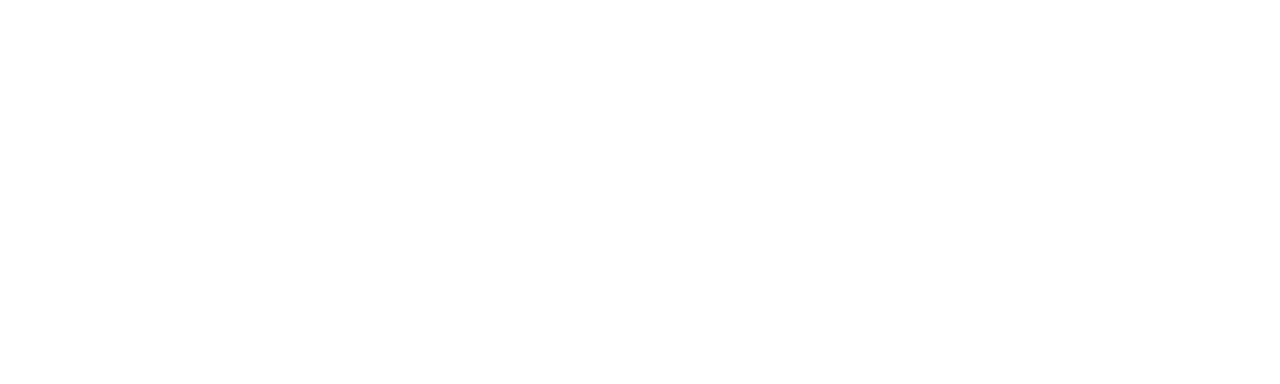
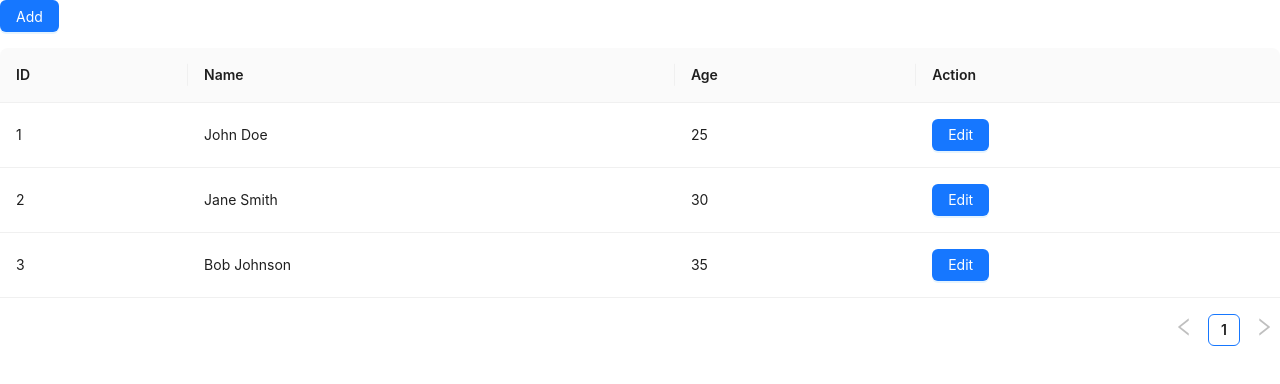
Before and after one commit to mpatwa98/Expensify, a React (Vite) app in the folder client/: page /dev in a window 1280 px wide. Before the commit this address had no page. Shown: the top 384 px of the page. Built offline with nearby package versions, Linux system fonts and the light colour scheme.

Commit message:
Form bug fixed

```diff
--- a/client/package.json
+++ b/client/package.json
@@ -17,9 +17,7 @@
     "moment": "^2.29.4",
     "react": "^18.2.0",
     "react-dom": "^18.2.0",
-    "react-redux": "^8.1.1",
-    "react-router-dom": "^6.14.1",
-    "redux": "^4.2.1"
+    "react-router-dom": "^6.14.1"
   },
   "devDependencies": {
     "@types/react": "^18.2.14",
--- a/client/src/App.jsx
+++ b/client/src/App.jsx
@@ -2,6 +2,7 @@ import { Routes, Route, Navigate } from "react-router-dom";
 import HomePage from "./pages/HomePage";
 import Login from "./pages/Login";
 import Register from "./pages/Register";
+import SampleTable from "./pages/SampleTable";
 
 function App() {
   return (
@@ -17,6 +18,7 @@ function App() {
         />
         <Route path="/register" element={<Register />} />
         <Route path="/login" element={<Login />} />
+        <Route path="/dev" element={<SampleTable />} />
       </Routes>
     </>
   );
--- a/client/src/pages/HomePage.jsx
+++ b/client/src/pages/HomePage.jsx
@@ -22,6 +22,21 @@ const HomePage = () => {
   const [type, setType] = useState("all");
   const [viewData, setViewData] = useState("table");
   const [editable, setEditable] = useState(null);
+  const [form] = Form.useForm();
+
+  // const [editable, setEditable] = useState({
+  //   date:"",
+  //   amount:"",
+  //   type:"",
+  //   category:"",
+  //   reference:"",
+  // });
+
+  const handleEdit = (record) => {
+    setEditable(record);
+    form.setFieldsValue(record);
+    setShowModal(true);
+  };
 
   const api = axios.create({
     baseURL: "http://localhost:8080/api/v1", // Specify the base URL for your API
@@ -54,14 +69,7 @@ const HomePage = () => {
       title: "Actions",
       render: (text, record) => (
         <div>
-          <EditOutlined
-            onClick={() => {
-              setEditable(record);
-              console.log("edit button clicked")
-              console.log(editable);
-              setShowModal(true);
-            }}
-          />
+          <EditOutlined onClick={() => handleEdit(record)} />
           <DeleteOutlined
             className="mx-2"
             onClick={() => {
@@ -74,8 +82,6 @@ const HomePage = () => {
   ];
 
   // getall transactions
-  // useEffect Hook
-  useEffect(() => {
   const getAllTransactions = async () => {
     try {
       const user = JSON.parse(localStorage.getItem("user"));
@@ -94,8 +100,11 @@ const HomePage = () => {
       message.error("Fetch Issue With Transaction");
     }
   };
+
+  // useEffect Hook
+  useEffect(() => {
     getAllTransactions();
-  }, [frequency, selectedDate, type, setAllTransaction]);
+  }, [frequency, selectedDate, type]);
 
   //delete handler
   const handleDelete = async (record) => {
@@ -104,6 +113,7 @@ const HomePage = () => {
       await api.post("/transactions/delete-transaction", {
         transactionId: record._id,
       });
+      getAllTransactions();
       setLoading(false);
       message.success("Transaction Deleted!");
     } catch (error) {
@@ -118,6 +128,7 @@ const HomePage = () => {
     try {
       const user = JSON.parse(localStorage.getItem("user"));
       setLoading(true);
+      // const updatedItem = { ...editable, ...values };
       if (editable) {
         console.log(values);
         await api.post("/transactions/edit-transaction", {
@@ -137,11 +148,13 @@ const HomePage = () => {
         setLoading(false);
         message.success("Transaction Added Successfully");
       }
+      getAllTransactions();
       setShowModal(false);
       setEditable(null);
     } catch (error) {
+      console.log(error);
       setLoading(false);
-      message.error("please fill all fields");
+      message.error("something wrong");
     }
   };
 
@@ -196,8 +209,10 @@ const HomePage = () => {
           <button
             className="btn btn-primary"
             onClick={() => {
+              setEditable(null);
+              form.resetFields();
               setShowModal(true);
-              console.log("Add button clicked")
+              console.log("Add button clicked");
               console.log(editable);
             }}
           >
@@ -219,19 +234,13 @@ const HomePage = () => {
       <Modal
         title={editable ? "Edit Transaction" : "Add Transaction"}
         open={showModal}
+        onOk={handleSubmit}
         onCancel={() => {
           setShowModal(false);
-          setEditable(null);
-          console.log("Cancel button clicked")
-          console.log(editable)
         }}
         footer={false}
       >
-        <Form
-          layout="vertical"
-          onFinish={handleSubmit}
-          initialValues={editable}
-        >
+        <Form form={form} layout="vertical" onFinish={handleSubmit}>
           <Form.Item label="Amount" name="amount">
             <Input type="text" required />
           </Form.Item>
@@ -256,6 +265,7 @@ const HomePage = () => {
           </Form.Item>
           <Form.Item label="Date" name="date">
             <Input type="date" required />
+            {/* <DatePicker/> */}
           </Form.Item>
           <Form.Item label="Reference" name="reference">
             <Input type="text" required />
--- /dev/null
+++ b/client/src/pages/SampleTable.jsx
@@ -0,0 +1,87 @@
+import React, { useState } from 'react';
+import { Table, Button, Modal, Form, Input } from 'antd';
+
+const SampleTable = () => {
+  const [dataSource, setDataSource] = useState([
+    { id: 1, name: 'John Doe', age: 25 },
+    { id: 2, name: 'Jane Smith', age: 30 },
+    { id: 3, name: 'Bob Johnson', age: 35 },
+  ]);
+
+  const [selectedItem, setSelectedItem] = useState(null);
+  const [isModalVisible, setIsModalVisible] = useState(false);
+  const [form] = Form.useForm();
+
+  const handleEdit = (record) => {
+    setSelectedItem(record);
+    form.setFieldsValue(record);
+    setIsModalVisible(true);
+  };
+
+  const handleAdd = () => {
+    setSelectedItem(null);
+    form.resetFields();
+    setIsModalVisible(true);
+  };
+
+  const handleSave = () => {
+    form.validateFields().then((values) => {
+      const updatedItem = { ...selectedItem, ...values };
+      if (selectedItem) {
+        setDataSource((prevDataSource) =>
+          prevDataSource.map((item) =>
+            item.id === selectedItem.id ? updatedItem : item
+          )
+        );
+      } else {
+        updatedItem.id = dataSource.length + 1;
+        setDataSource((prevDataSource) => [...prevDataSource, updatedItem]);
+      }
+      setIsModalVisible(false);
+    });
+  };
+
+  const columns = [
+    { title: 'ID', dataIndex: 'id', key: 'id' },
+    { title: 'Name', dataIndex: 'name', key: 'name' },
+    { title: 'Age', dataIndex: 'age', key: 'age' },
+    {
+      title: 'Action',
+      dataIndex: '',
+      key: 'action',
+      render: (_, record) => (
+        <Button type="primary" onClick={() => handleEdit(record)}>
+          Edit
+        </Button>
+      ),
+    },
+  ];
+
+  return (
+    <div>
+      <div style={{ marginBottom: '16px' }}>
+        <Button type="primary" onClick={handleAdd}>
+          Add
+        </Button>
+      </div>
+      <Table dataSource={dataSource} columns={columns} />
+      <Modal
+        title={selectedItem ? 'Edit Item' : 'Add Item'}
+        open={isModalVisible}
+        onOk={handleSave}
+        onCancel={() => setIsModalVisible(false)}
+      >
+        <Form form={form} layout="vertical">
+          <Form.Item name="name" label="Name" rules={[{ required: true }]}>
+            <Input />
+          </Form.Item>
+          <Form.Item name="age" label="Age" rules={[{ required: true }]}>
+            <Input />
+          </Form.Item>
+        </Form>
+      </Modal>
+    </div>
+  );
+};
+
+export default SampleTable;
```
Lines whose indentation alone changed are shown as unchanged.
